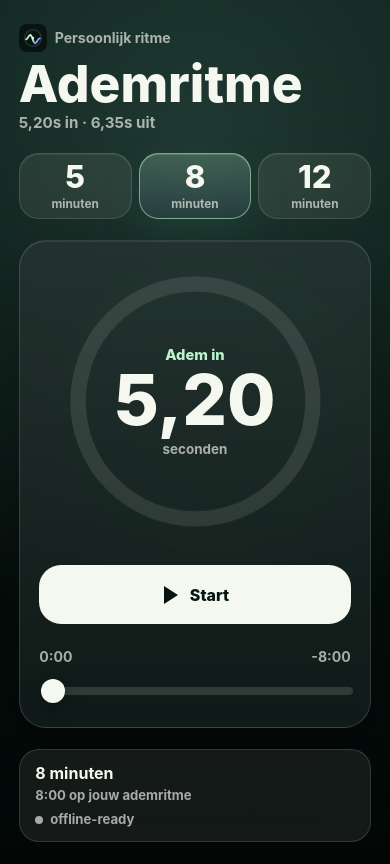
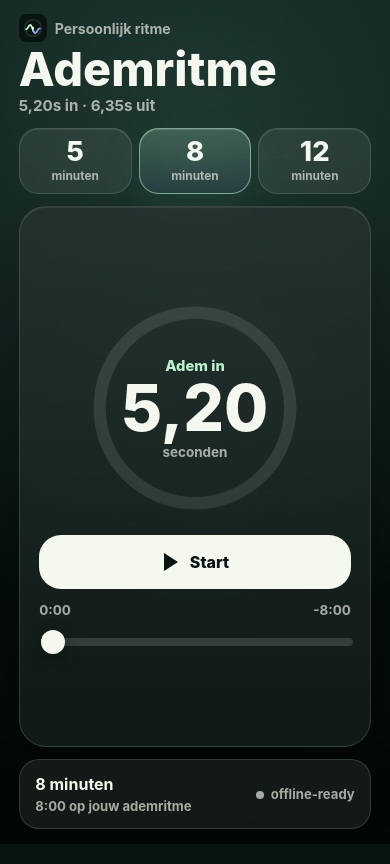
Before and after one commit to basmetten/ademritme-pwa, a website: page public/index.html in a window 390 px wide. Drawn offline with Linux system fonts and the light colour scheme.

Commit message:
Fit PWA to modern iPhones without scroll

```diff
--- a/public/service-worker.js
+++ b/public/service-worker.js
@@ -1,4 +1,4 @@
-const CACHE_NAME = "ademritme-v4";
+const CACHE_NAME = "ademritme-v5";
 const ASSETS = [
   "./",
   "index.html",
--- a/public/styles.css
+++ b/public/styles.css
@@ -22,20 +22,22 @@
 }
 
 html {
-  min-height: 100%;
+  width: 100%;
+  height: 100%;
   background: var(--bg);
-  overflow-x: hidden;
+  overflow: hidden;
 }
 
 body {
-  min-height: 100%;
+  width: 100%;
+  height: 100%;
   margin: 0;
   background:
     radial-gradient(circle at 50% 18%, rgba(114, 176, 157, 0.22), transparent 30rem),
     linear-gradient(180deg, #0a1b17 0%, var(--bg-deep) 100%);
   color: var(--text);
   letter-spacing: 0;
-  overflow-x: hidden;
+  overflow: hidden;
   -webkit-text-size-adjust: 100%;
   text-size-adjust: 100%;
 }
@@ -47,13 +49,14 @@ input {
 
 .app-shell {
   width: min(100%, 520px);
-  min-height: 100svh;
+  height: 100svh;
+  min-height: 0;
   margin: 0 auto;
-  padding: calc(env(safe-area-inset-top) + clamp(14px, 2.8svh, 24px)) clamp(14px, 4.8vw, 20px) calc(env(safe-area-inset-bottom) + clamp(16px, 2.6svh, 22px));
+  padding: calc(env(safe-area-inset-top) + clamp(8px, 1.7svh, 16px)) clamp(14px, 4.8vw, 20px) calc(env(safe-area-inset-bottom) + clamp(10px, 1.8svh, 16px));
   display: grid;
   grid-template-rows: auto auto 1fr auto;
-  gap: clamp(14px, 2.5svh, 22px);
-  overflow: clip visible;
+  gap: clamp(8px, 1.45svh, 14px);
+  overflow: hidden;
 }
 
 .hero {
@@ -74,7 +77,7 @@ input {
 }
 
 .time-label {
-  margin: 0 0 8px;
+  margin: 0 0 clamp(4px, 0.8svh, 7px);
   font-size: 0.88rem;
   font-weight: 700;
   display: inline-flex;
@@ -92,15 +95,15 @@ input {
 
 h1 {
   margin: 0;
-  font-size: clamp(2.38rem, 13.2vw, 4.35rem);
-  line-height: 0.9;
+  font-size: clamp(2.15rem, 12vw, 4.05rem);
+  line-height: 0.86;
   font-weight: 780;
   letter-spacing: 0;
   overflow-wrap: anywhere;
 }
 
 .ratio {
-  margin: 0 0 8px;
+  margin: 0;
   max-width: 9rem;
   text-align: right;
   font-size: 0.95rem;
@@ -116,7 +119,7 @@ h1 {
 }
 
 .duration-card {
-  min-height: clamp(72px, 10.4svh, 96px);
+  min-height: clamp(52px, 8.1svh, 78px);
   border: 1px solid var(--line);
   border-radius: clamp(18px, 5vw, 24px);
   background: var(--surface);
@@ -129,7 +132,7 @@ h1 {
 }
 
 .duration-card span {
-  font-size: clamp(1.82rem, 8vw, 2.25rem);
+  font-size: clamp(1.55rem, 7vw, 2.05rem);
   line-height: 1;
   font-weight: 760;
 }
@@ -149,20 +152,20 @@ h1 {
   min-height: 0;
   border: 1px solid var(--line);
   border-radius: clamp(26px, 7vw, 36px);
-  padding: clamp(16px, 5vw, 24px);
+  padding: clamp(12px, 2.2svh, 20px) clamp(16px, 5vw, 24px);
   background:
     linear-gradient(180deg, rgba(255, 255, 255, 0.095), rgba(255, 255, 255, 0.035)),
     rgba(9, 23, 20, 0.72);
   box-shadow: 0 24px 68px rgba(0, 0, 0, 0.28), inset 0 1px 0 rgba(255, 255, 255, 0.08);
   display: grid;
   align-content: center;
-  gap: clamp(16px, 2.8svh, 24px);
+  gap: clamp(9px, 1.55svh, 16px);
   overflow: hidden;
 }
 
 .breath-orb {
-  width: min(72vw, 34svh, 310px);
-  min-width: 168px;
+  width: min(64vw, 27svh, 280px);
+  min-width: 142px;
   aspect-ratio: 1;
   margin: 0 auto;
   position: relative;
@@ -210,21 +213,21 @@ h1 {
 
 .breath-copy strong {
   margin-top: 4px;
-  font-size: clamp(3.05rem, 18vw, 6.2rem);
+  font-size: clamp(2.8rem, 16.4vw, 5.4rem);
   line-height: 0.92;
   font-weight: 780;
   letter-spacing: 0;
 }
 
 .breath-copy small {
-  margin-top: 8px;
+  margin-top: clamp(4px, 0.8svh, 8px);
   font-size: clamp(0.84rem, 3vw, 0.95rem);
   font-weight: 700;
 }
 
 .play-button {
   width: 100%;
-  min-height: clamp(54px, 7svh, 64px);
+  min-height: clamp(48px, 6.3svh, 58px);
   border: 0;
   border-radius: 22px;
   background: var(--text);
@@ -255,13 +258,13 @@ h1 {
 
 .timeline {
   display: grid;
-  gap: 10px;
+  gap: clamp(6px, 1svh, 10px);
 }
 
 .timeline-meta {
   display: flex;
   justify-content: space-between;
-  font-size: 0.88rem;
+  font-size: 0.84rem;
   font-weight: 720;
 }
 
@@ -289,10 +292,10 @@ input[type="range"]::-webkit-slider-thumb {
 }
 
 .status-panel {
-  min-height: clamp(66px, 8.5svh, 76px);
+  min-height: clamp(52px, 7.7svh, 66px);
   border: 1px solid var(--line);
   border-radius: clamp(20px, 5vw, 24px);
-  padding: clamp(12px, 3.5vw, 16px) clamp(14px, 4vw, 18px);
+  padding: clamp(10px, 1.7svh, 14px) clamp(14px, 4vw, 18px);
   background: var(--surface);
   display: flex;
   align-items: center;
@@ -339,23 +342,23 @@ input[type="range"]::-webkit-slider-thumb {
 
 @media (max-height: 720px) {
   .app-shell {
-    gap: 14px;
-    padding-top: calc(env(safe-area-inset-top) + 14px);
+    gap: 8px;
+    padding-top: calc(env(safe-area-inset-top) + 8px);
   }
 
   .duration-card {
-    min-height: 78px;
+    min-height: 52px;
     border-radius: 20px;
   }
 
   .player {
     border-radius: 30px;
-    padding: 18px;
-    gap: 16px;
+    padding-block: 12px;
+    gap: 9px;
   }
 
   .breath-orb {
-    width: min(62vw, 31svh, 250px);
+    width: min(58vw, 24svh, 220px);
   }
 }
 
@@ -379,11 +382,6 @@ input[type="range"]::-webkit-slider-thumb {
     min-height: 66px;
   }
 
-  .status-panel {
-    align-items: start;
-    flex-direction: column;
-    gap: 8px;
-  }
 }
 
 @media (max-height: 620px) {
@@ -392,7 +390,7 @@ input[type="range"]::-webkit-slider-thumb {
   }
 
   .breath-orb {
-    width: min(56vw, 27svh, 210px);
-    min-width: 150px;
+    width: min(52vw, 22svh, 190px);
+    min-width: 128px;
   }
 }
```
